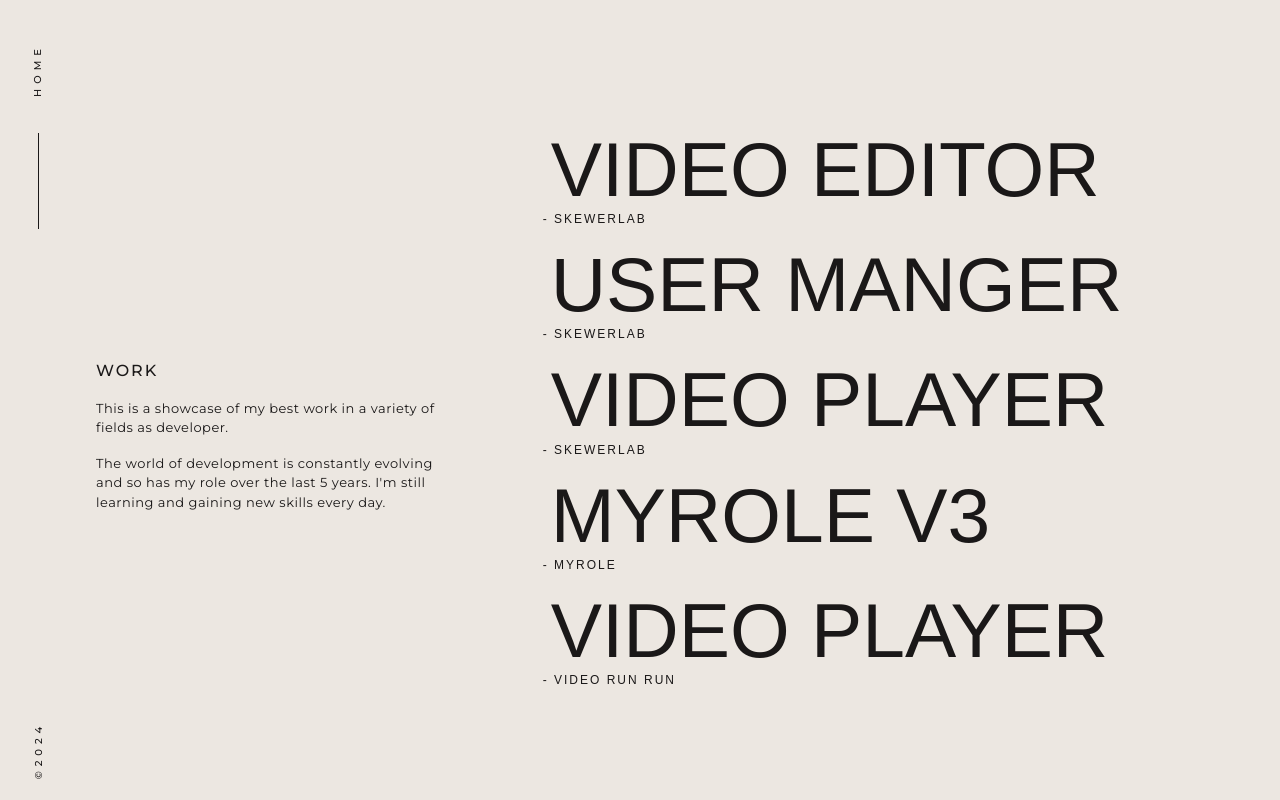
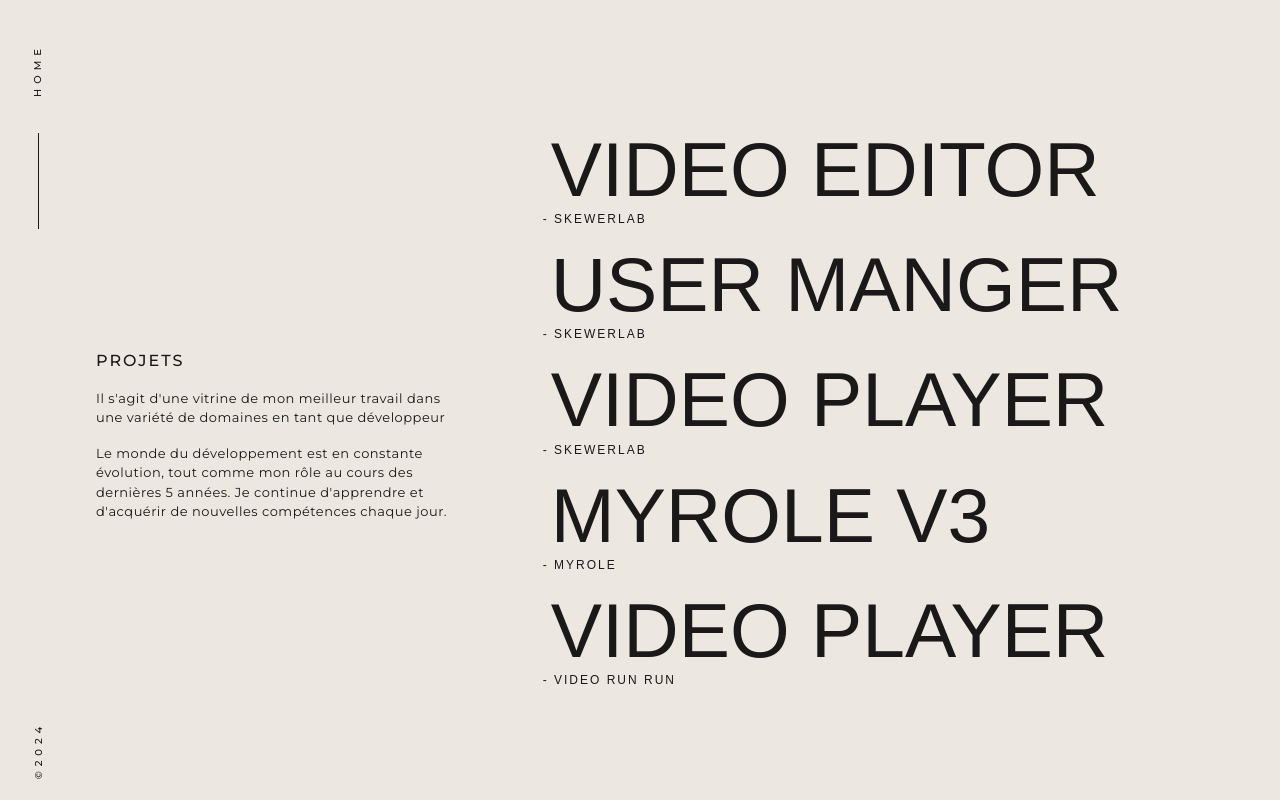
Before and after one commit to Franck-Fernandez-pro/core, a Next.js app: page /1/work in a window 1280 px wide. Built offline with nearby package versions, Linux system fonts and the light colour scheme; a web font is replaced by a local one.

Commit message:
i18n work page

```diff
--- a/app/[lang]/(content)/work/page.tsx
+++ b/app/[lang]/(content)/work/page.tsx
@@ -1,5 +1,6 @@
 import { JOBS, fondamento } from "@/constant";
 import { yearsDifference } from "@/utils";
+import { Locale, getDictionary } from "@/utils/i18n-config";
 import { Metadata } from "next";
 import Link from "next/link";
 
@@ -15,22 +16,24 @@ const linkProps = {
   },
 };
 
-export default function Work() {
+export default async function Work({
+  params: { lang },
+}: {
+  params: { lang: Locale };
+}) {
+  const { work } = await getDictionary(lang);
   return (
     <section className="lg:grid-rows-0 flex flex-col gap-7 lg:grid lg:grid-cols-3 lg:gap-3">
       <div className="flex flex-col pt-[20%] lg:h-screen lg:justify-center">
         <h1 className="mb-4 text-base font-medium uppercase tracking-[2px]">
-          WORK
+          {work.title}
         </h1>
         <div className="space-y-4 text-[13px] tracking-[0.5px]">
+          <p>{work.description[0]}</p>
           <p>
-            This is a showcase of my best work in a variety of fields as
-            developer.
-          </p>
-          <p>
-            The world of development is constantly evolving and so has my role
-            over the last {yearsDifference(new Date(2019, 0, 1))} years. I'm
-            still learning and gaining new skills every day.
+            {`${work.description[1]} ${yearsDifference(new Date(2019, 0, 1))} ${
+              work.description[2]
+            }`}
           </p>
         </div>
       </div>
--- a/dictionaries/en.json
+++ b/dictionaries/en.json
@@ -41,5 +41,13 @@
     "title": "Hello.",
     "description": "Need a beautiful, well-structured website that you can own and maintain yourself?",
     "call_to_action": "Get in touch."
+  },
+  "work": {
+    "title": "Work",
+    "description": [
+      "This is a showcase of my best work in a variety of fields as a developer.",
+      "The world of development is constantly evolving and so has my role over the last",
+      "years. I'm still learning and gaining new skills every day."
+    ]
   }
 }
--- a/dictionaries/fr.json
+++ b/dictionaries/fr.json
@@ -6,7 +6,7 @@
       "Travaille actuellement à temps plein en tant que développeur web chez"
     ],
     "navigation": {
-      "work": "Travail",
+      "work": "Projets",
       "about": "À propos",
       "contact": "Contact"
     }
@@ -41,5 +41,13 @@
     "title": "Hello.",
     "description": "Besoin d'un beau site, bien structuré que vous pouvez posséder et gérer vous-même ?",
     "call_to_action": "Prenez contact."
+  },
+  "work": {
+    "title": "Projets",
+    "description": [
+      "Il s'agit d'une vitrine de mon meilleur travail dans une variété de domaines en tant que développeur",
+      "Le monde du développement est en constante évolution, tout comme mon rôle au cours des dernières",
+      "années. Je continue d'apprendre et d'acquérir de nouvelles compétences chaque jour."
+    ]
   }
 }
```
